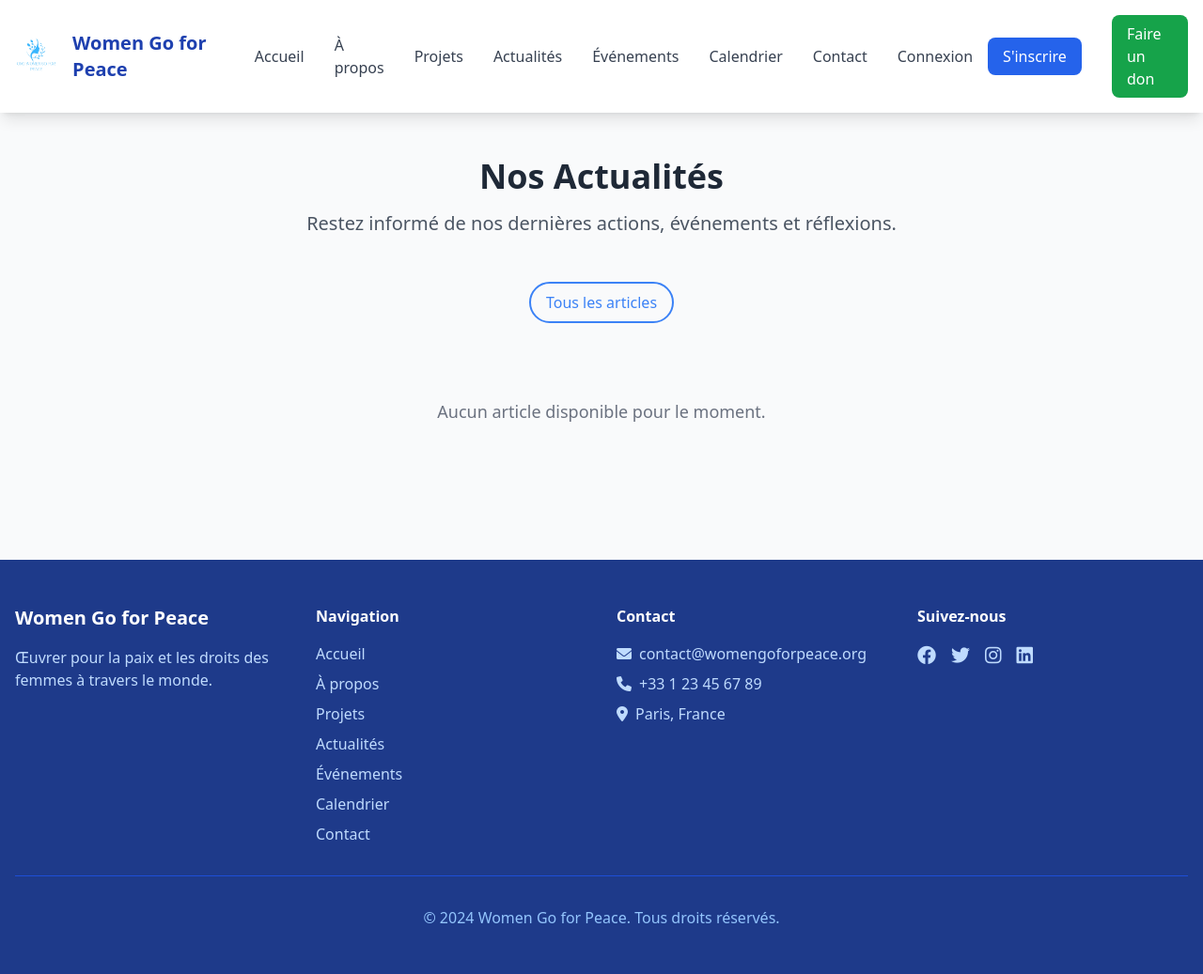
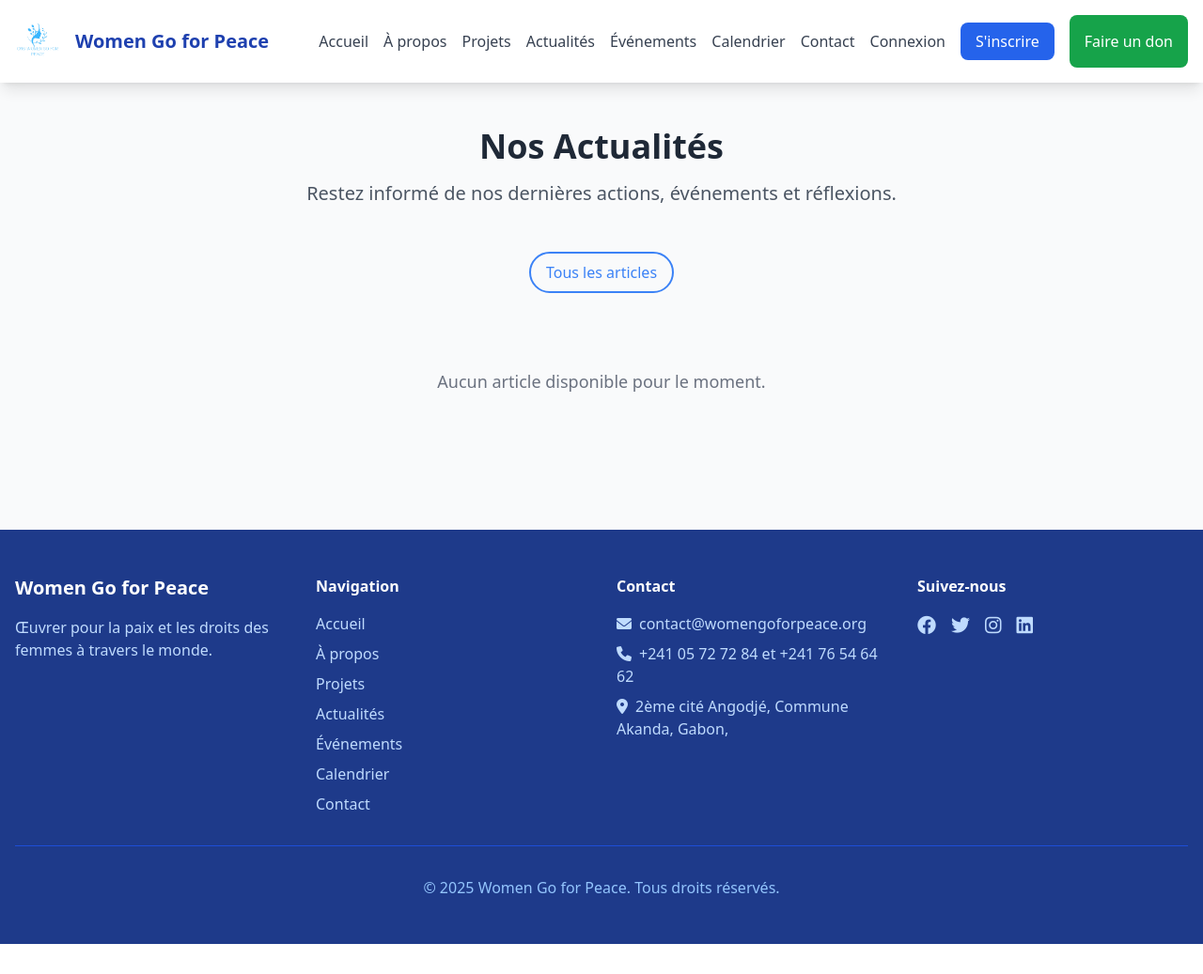
Before and after one commit to AlMezui241/women_go_for_peace, a Django app: page /blog/ in a window 1280 px wide. Shown: the whole page at 94% size. After the commit the page ends 1005 px from the top, so only its background shows below. Run offline with Django 5.2, Linux system fonts and the light colour scheme; data that the repository does not hold is empty; some libraries are stand-ins or nearby versions.

Commit message:
Update base.html

```diff
--- a/templates/base.html
+++ b/templates/base.html
@@ -35,7 +35,7 @@
             </div>
 
             <!-- Navigation desktop -->
-            <div class="hidden md:flex items-center space-x-8">
+            <div class="hidden md:flex items-center space-x-4">
                 <a href="{% url 'core:home' %}" class="text-gray-700 hover:text-blue-600 transition">Accueil</a>
                 <a href="{% url 'core:about' %}" class="text-gray-700 hover:text-blue-600 transition">À propos</a>
                 <a href="{% url 'projects:list' %}" class="text-gray-700 hover:text-blue-600 transition">Projets</a>
@@ -65,7 +65,7 @@
                 </div>
                 {% endif %}
 
-                <a href="{% url 'donations:donate' %}" class="bg-green-600 text-white px-4 py-2 rounded-lg hover:bg-green-700 transition">
+                <a href="{% url 'donations:donate' %}" class="bg-green-600 text-white px-4 py-4 rounded-lg hover:bg-green-700 transition">
                     Faire un don
                 </a>
             </div>
@@ -139,15 +139,15 @@
                     <h4 class="font-semibold mb-4">Contact</h4>
                     <ul class="space-y-2 text-blue-200">
                         <li><i class="fas fa-envelope mr-2"></i>contact@womengoforpeace.org</li>
-                        <li><i class="fas fa-phone mr-2"></i>+33 1 23 45 67 89</li>
-                        <li><i class="fas fa-map-marker-alt mr-2"></i>Paris, France</li>
+                        <li><i class="fas fa-phone mr-2"></i>+241 05 72 72 84 et +241 76 54 64 62</li>
+                        <li><i class="fas fa-map-marker-alt mr-2"></i>2ème cité Angodjé, Commune Akanda, Gabon,</li>
                     </ul>
                 </div>
 
                 <div>
                     <h4 class="font-semibold mb-4">Suivez-nous</h4>
                     <div class="flex space-x-4">
-                        <a href="#" class="text-blue-200 hover:text-white transition">
+                        <a href="https://www.facebook.com/people/Women-Go-for-Peace/61554156440692/" class="text-blue-200 hover:text-white transition">
                             <i class="fab fa-facebook text-xl"></i>
                         </a>
                         <a href="#" class="text-blue-200 hover:text-white transition">
@@ -164,7 +164,7 @@
             </div>
 
             <div class="border-t border-blue-700 mt-8 pt-8 text-center text-blue-300">
-                <p>&copy; 2024 Women Go for Peace. Tous droits réservés.</p>
+                <p>&copy; 2025 Women Go for Peace. Tous droits réservés.</p>
             </div>
         </div>
     </footer>
```
